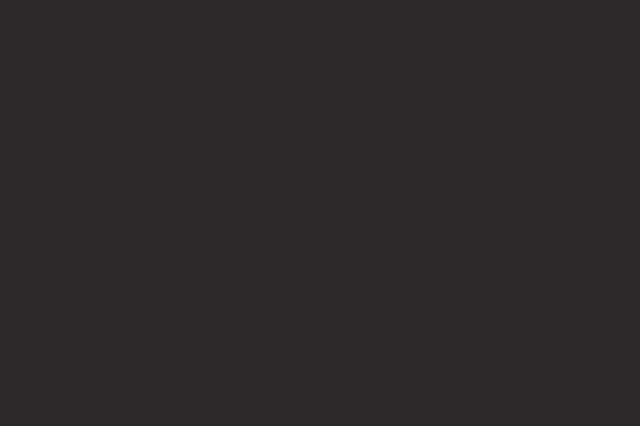
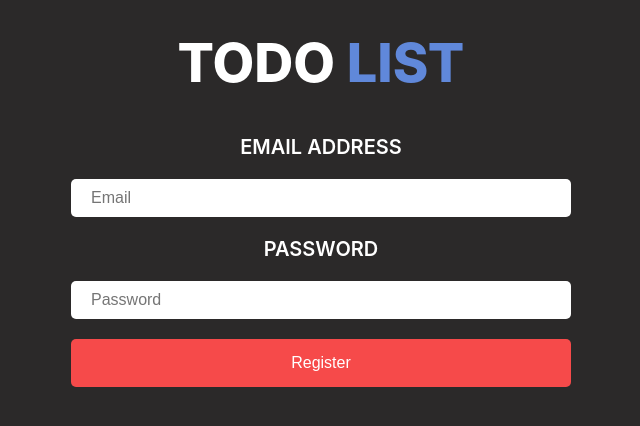
Before and after one commit to giridharvaibhav042000/todo-list-application, a React (Create React App) app in the folder todo-list-frontend/: page /register in a window 1280 px wide. Before the commit this address had no page. Shown: the top 426 px of the page, without its empty margins (319-959 px from the left). Built offline with nearby package versions, Linux system fonts and the light colour scheme.

Commit message:
frontend Registration page and user flow functionality

```diff
--- a/todo-list-frontend/src/App.css
+++ b/todo-list-frontend/src/App.css
@@ -5,11 +5,35 @@
 body{
   background-color: rgb(43, 41, 41);
 }
+button{
+  cursor: pointer;
+}
 .app-container{
   padding: 30px;
 }
+.app-header{
+  display: flex;
+  flex-direction: column;
+  gap: 20px;
+}
+.app-header h1{
+  margin-top: 0px;
+}
 .app-header a{
   text-decoration: none;
+}
+.app-header button{
+  align-self: end;
+  padding: 10px 25px;
+  border-radius: 5px;
+  color: white;
+  background-color: rgb(246, 74, 74);
+  border: none;
+  cursor: pointer;
+  display: flex;
+  align-items: center;
+  gap: 10px;
+
 }
 .app-header__title{
   margin-bottom: 40px;
@@ -50,6 +74,11 @@ body{
   text-decoration: none;
   text-transform: capitalize;
   border-radius: 5px;
+}
+.app-content__addtodo{
+  display: flex;
+  align-items: center;
+  gap: 10px;
 }
 .app-content__cta .app-content__viewall{
   text-decoration: underline;
@@ -181,6 +210,7 @@ body{
   flex-direction: column;
   gap: 20px;
 }
+.todo-form__right a,
 .todo-form__right button{
   width: 100%;
   padding: 15px 20px;
@@ -191,7 +221,10 @@ body{
   border: none;
   border-radius: 5px;
   cursor: pointer;
+  text-align: center;
+  text-decoration: none;
 }
+
 .todo-form__right button:last-of-type{
   background-color: rgb(246, 74, 74);
 }
--- a/todo-list-frontend/src/App.tsx
+++ b/todo-list-frontend/src/App.tsx
@@ -13,6 +13,7 @@ import {
 } from "./services/todoApi";
 import ProtectedRoute from "./components/ProtectedRoute";
 import Login from "./pages/Login";
+import Register from "./pages/Register";
 
 function App() {
   const [todos, setTodos] = useState<Todo[]>([]);
@@ -67,6 +68,7 @@ function App() {
     <BrowserRouter>
       <Routes>
         <Route path="/login" element={<Login />} />
+        <Route path="/register" element={<Register />} />
 
         <Route
           path="/"
--- a/todo-list-frontend/src/components/Header.tsx
+++ b/todo-list-frontend/src/components/Header.tsx
@@ -1,8 +1,25 @@
+import { useNavigate } from "react-router-dom";
 import { Link } from "react-router-dom";
 
 const Header = () => {
+    const navigate = useNavigate();
+    const token = localStorage.getItem("token");
+    const handleLogout = () => {
+        localStorage.removeItem("token");
+        navigate("/login");
+    };
     return (
         <header className="app-header">
+            {token && (
+                <button onClick={handleLogout} className="app-header__logout">
+                    <svg width="20" height="20" viewBox="0 0 24 24" fill="none" xmlns="http://www.w3.org/2000/svg">
+                        <g stroke="#fff" stroke-width="1.5" stroke-linecap="round">
+                            <path d="M15 12H2m0 0 3.5-3M2 12l3.5 3" stroke-linejoin="round" />
+                            <path d="M9.002 7c.012-2.175.109-3.353.877-4.121C10.758 2 12.172 2 15 2h1c2.829 0 4.243 0 5.122.879C22 3.757 22 5.172 22 8v8c0 2.828 0 4.243-.878 5.121-.769.769-1.947.865-4.122.877M9.002 17c.012 2.175.109 3.353.877 4.121.641.642 1.568.815 3.121.862" />
+                        </g>
+                    </svg>
+                    Logout </button>
+            )}
             <Link to={'/'}>
                 <h1 className="app-header__title">Todo <span>List</span></h1>
             </Link>
--- a/todo-list-frontend/src/pages/AddTask.tsx
+++ b/todo-list-frontend/src/pages/AddTask.tsx
@@ -43,7 +43,9 @@ const AddTask = ({ addTodo }: AddTaskProps) => {
                 <div className="todo-form__inner">
                     <div className="todo-form__left">
                         <label>
-                            <svg viewBox="0 0 64 64" xmlns="http://www.w3.org/2000/svg" aria-hidden="true" role="img" className="iconify iconify--emojione-monotone" preserveAspectRatio="xMidYMid meet" fill="#000000"><g id="SVGRepo_bgCarrier" stroke-width="0"></g><g id="SVGRepo_tracerCarrier" stroke-linecap="round" stroke-linejoin="round"></g><g id="SVGRepo_iconCarrier"><path d="M32 2C15.431 2 2 15.432 2 32c0 16.568 13.432 30 30 30c16.568 0 30-13.432 30-30C62 15.432 48.568 2 32 2zm-6.975 48l-.02-.02l-.017.02L11 35.6l7.029-7.164l6.977 7.184l21-21.619L53 21.199L25.025 50z" fill="#009c15ff"></path></g></svg>
+                            <svg viewBox="0 0 64 64" xmlns="http://www.w3.org/2000/svg" aria-hidden="true">
+                                <path d="M32 2C15.431 2 2 15.432 2 32c0 16.568 13.432 30 30 30 16.568 0 30-13.432 30-30C62 15.432 48.568 2 32 2zm-6.975 48-.02-.02-.017.02L11 35.6l7.029-7.164 6.977 7.184 21-21.619L53 21.199 25.025 50z" fill="#009c15ff" />
+                            </svg>
                             <input
                                 type="checkbox"
                                 checked={completed}
--- a/todo-list-frontend/src/pages/Home.tsx
+++ b/todo-list-frontend/src/pages/Home.tsx
@@ -10,7 +10,7 @@ interface HomeProps {
 const Home = ({ todos }: HomeProps) => {
     return (
         <div className="app-container">
-    <Header/>
+            <Header />
             <div className="app-content__card--section">
                 {/* {todos.slice(0, 4).map(todo => (
           <TodoCard
@@ -32,6 +32,12 @@ const Home = ({ todos }: HomeProps) => {
                 </Link>
                 <Link to="/add-task" className="app-content__addtodo">
                     Add Todo
+                    <svg width="20" height="20" viewBox="0 0 24 24" fill="none" xmlns="http://www.w3.org/2000/svg">
+                        <g stroke="#fff" stroke-width="1.5" stroke-linecap="round" stroke-linejoin="round">
+                            <path d="m21.28 6.4-9.54 9.54c-.95.95-3.77 1.39-4.4.76-.63-.63-.2-3.45.75-4.4l9.55-9.55a2.58 2.58 0 1 1 3.64 3.65v0Z" />
+                            <path d="M11 4H6a4 4 0 0 0-4 4v10a4 4 0 0 0 4 4h11c2.21 0 3-1.8 3-4v-5" />
+                        </g>
+                    </svg>
                 </Link>
             </div>
         </div>
--- a/todo-list-frontend/src/pages/Login.tsx
+++ b/todo-list-frontend/src/pages/Login.tsx
@@ -1,5 +1,5 @@
 import { useState } from "react";
-import { useNavigate } from "react-router-dom";
+import { Link, useNavigate } from "react-router-dom";
 import Header from "../components/Header";
 
 const Login = () => {
@@ -41,7 +41,10 @@ const Login = () => {
                 <input placeholder="Email" onChange={e => setEmail(e.target.value)} id="login-email-address"/>
                 <label htmlFor="login-password">Password</label>
                 <input placeholder="Password" type="password" onChange={e => setPassword(e.target.value)} id="login-password" />
-                <button onClick={handleLogin}>Login</button>
+                <div className="action-buttons">
+                    <button onClick={handleLogin}>Login</button>
+                    <Link to={'/register'}>Register</Link>
+                </div>
             </div>
         </div>
     </div>
--- /dev/null
+++ b/todo-list-frontend/src/pages/Register.tsx
@@ -0,0 +1,63 @@
+import { useState } from "react";
+import { useNavigate } from "react-router-dom";
+import Header from "../components/Header";
+
+const Register = () => {
+  const [email, setEmail] = useState("");
+  const [password, setPassword] = useState("");
+  const navigate = useNavigate();
+
+  const handleRegister = async (e: React.FormEvent) => {
+    e.preventDefault();
+
+    const res = await fetch("http://localhost:5000/auth/register", {
+      method: "POST",
+      headers: { "Content-Type": "application/json" },
+      body: JSON.stringify({ email, password }),
+    });
+
+    const data = await res.json();
+    if (res.ok) {
+      alert("User created successfully!");
+      navigate("/login");
+    } else {
+      alert(data.message);
+    }
+  };
+
+  return (
+    <div className="app-container">
+        <Header/>
+
+    <form className="todo-form__wrapper" onSubmit={handleRegister}>
+        <div className="todo-form__right">
+            <label htmlFor="register-email">Email Address</label>
+            <input
+                type="email"
+                placeholder="Email"
+                value={email}
+                onChange={e => setEmail(e.target.value)}
+                required
+                id="register-email"
+            />
+            <label htmlFor="register-password">Password</label>
+            <input
+                type="password"
+                placeholder="Password"
+                value={password}
+                onChange={e => setPassword(e.target.value)}
+                required
+                id="register-password"
+            />
+            <div className="action-buttons">
+            <button type="submit">Register</button>
+
+
+            </div>
+        </div>
+    </form>
+    </div>
+  );
+};
+
+export default Register;
--- a/todo-list-frontend/src/pages/ViewTask.tsx
+++ b/todo-list-frontend/src/pages/ViewTask.tsx
@@ -53,7 +53,10 @@ const ViewTask = ({ todos, updateTodo, deleteTodo }: ViewTaskProps) => {
                 <div className="todo-form__inner">
                     <div className="todo-form__left">
                         <label>
-                <svg viewBox="0 0 64 64" xmlns="http://www.w3.org/2000/svg" aria-hidden="true" role="img" className="iconify iconify--emojione-monotone" preserveAspectRatio="xMidYMid meet" fill="#000000"><g id="SVGRepo_bgCarrier" stroke-width="0"></g><g id="SVGRepo_tracerCarrier" stroke-linecap="round" stroke-linejoin="round"></g><g id="SVGRepo_iconCarrier"><path d="M32 2C15.431 2 2 15.432 2 32c0 16.568 13.432 30 30 30c16.568 0 30-13.432 30-30C62 15.432 48.568 2 32 2zm-6.975 48l-.02-.02l-.017.02L11 35.6l7.029-7.164l6.977 7.184l21-21.619L53 21.199L25.025 50z" fill="#009c15ff"></path></g></svg>
+                            <svg viewBox="0 0 64 64" xmlns="http://www.w3.org/2000/svg" aria-hidden="true">
+                                <path d="M32 2C15.431 2 2 15.432 2 32c0 16.568 13.432 30 30 30 16.568 0 30-13.432 30-30C62 15.432 48.568 2 32 2zm-6.975 48-.02-.02-.017.02L11 35.6l7.029-7.164 6.977 7.184 21-21.619L53 21.199 25.025 50z" fill="#009c15ff" />
+                            </svg>
+
                             <input
                                 type="checkbox"
                                 checked={completed}
```
Also changed, not shown: todo-list-frontend/src/components/TodoCard.tsx (+8 -3 lines). Lines whose indentation alone changed are shown as unchanged.
